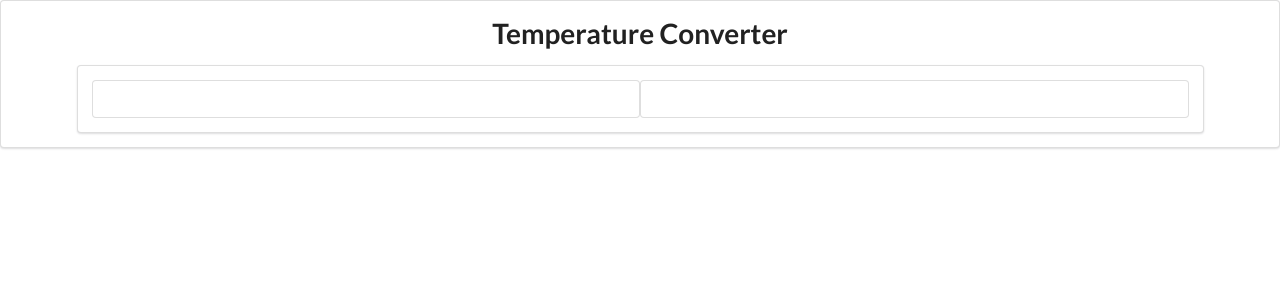
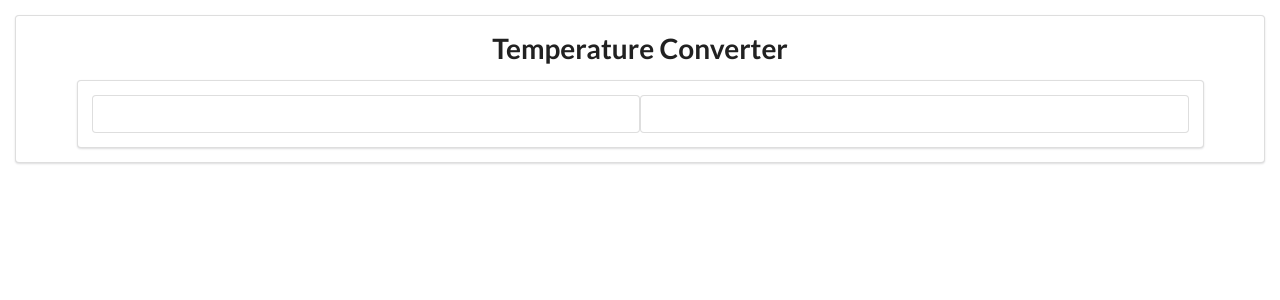
Before and after one commit to Roman4u/my-tempapp, a React (Create React App) app: page / in a window 1280 px wide. Shown: the top 300 px of the page. Built offline with nearby package versions, Linux system fonts and the light colour scheme.

Commit message:
update: wrapper element

```diff
--- a/src/components/App.jsx
+++ b/src/components/App.jsx
@@ -5,7 +5,7 @@ const App = () => {
     const [ temp, updateTemp ] = useState({ f: 0, c: 0 });
 
     return(
-        <div>
+        <div className="wrapper">
             <div className="ui segment">
                 <div className="header">
                     <h1>Temperature Converter</h1>
--- a/src/components/tempapp.css
+++ b/src/components/tempapp.css
@@ -1,3 +1,7 @@
+.wrapper {
+    margin: 15px;
+}
+
 .header {
     text-align: center;
 }
```
